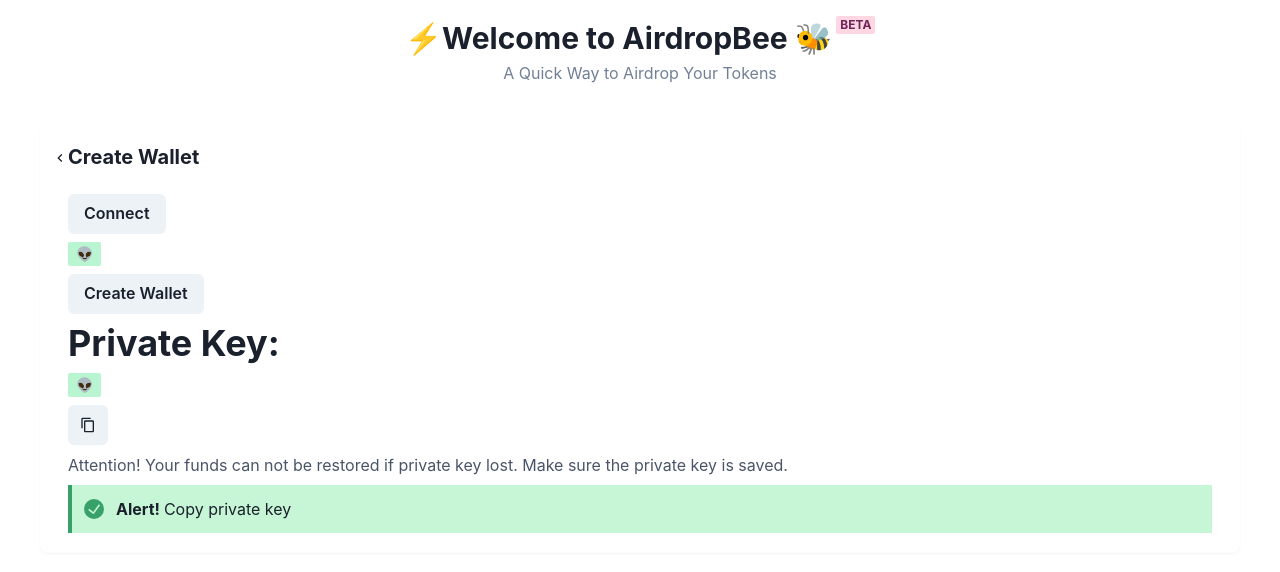
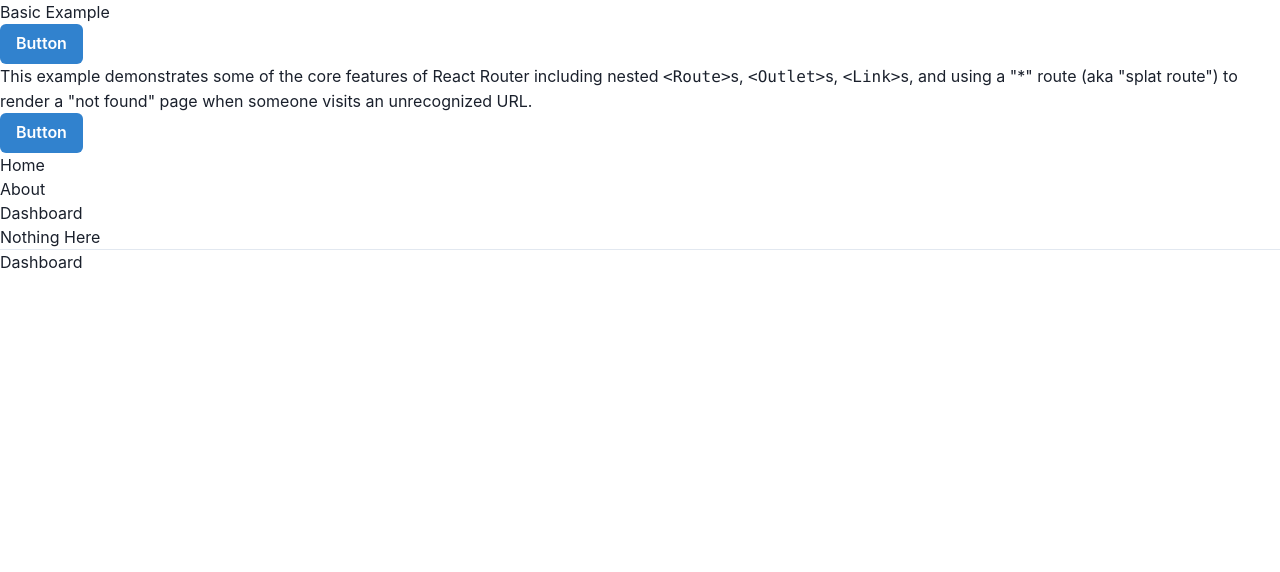
Before and after one commit to mingderwang/airdropming, a React (Create React App) app: page /dashboard in a window 1280 px wide. Shown: the top 572 px of the page. Built offline with nearby package versions, Linux system fonts and the light colour scheme.

Commit message:
layout support chakra ui

```diff
--- a/package.json
+++ b/package.json
@@ -3,6 +3,7 @@
   "name": "airdropming",
   "version": "0.1.1",
   "description": "airdropme.io clone",
+  "private": true,
   "keywords": [
     "etherspot",
     "airdrop",
@@ -25,12 +26,15 @@
     "react-dom": "^17.0.2",
     "react-hook-form": "^7.31.2",
     "react-icons": "^4.3.1",
+    "react-router-dom": "^6.3.0",
     "react-scripts": "4.0.3",
     "reflect-metadata": "^0.1.13",
     "rxjs": "^7.5.5",
+    "swr": "^1.3.0",
     "truncate-eth-address": "^1.0.2"
   },
   "devDependencies": {
+    "@types/react-dom": "^18.0.5",
     "react-scripts": "1.0.0",
     "typescript": "^4.6.4"
   },
--- /dev/null
+++ b/src/App.tsx
@@ -0,0 +1,70 @@
+import { Routes, Route, Outlet, Link } from "react-router-dom";
+import Layout from './components/Layout'
+import Home from './components/Home'
+import About from './components/About'
+import NoMatch from './components/Error'
+import Dashboard from './components/Dashboard'
+import {
+  useControllableState,
+  useBoolean,
+  ChakraProvider,
+  Box,
+  Checkbox,
+  Button,
+  Image,
+  Badge,
+  Text,
+  Icon,
+  Stack,
+  Avatar,
+  AvatarBadge,
+  Alert,
+  AlertIcon,
+  AlertTitle,
+  AlertDescription,
+  FormLabel,
+  Input,
+  FormHelperText,
+  FormErrorMessage,
+  Grid,
+  Switch,
+  InputGroup,
+  InputRightElement,
+  Flex,
+  Tag,
+  Heading,
+  useBreakpoint,
+  IconButton,
+} from "@chakra-ui/react";
+
+export default function App() {
+  return (
+    <div><ChakraProvider resetCSS>      <h1>Basic Example</h1>
+      <Button colorScheme='blue'>Button</Button>
+      <p>
+        This example demonstrates some of the core features of React Router
+        including nested <code>&lt;Route&gt;</code>s,{" "}
+        <code>&lt;Outlet&gt;</code>s, <code>&lt;Link&gt;</code>s, and using a
+        "*" route (aka "splat route") to render a "not found" page when someone
+        visits an unrecognized URL.
+      </p>
+
+      {/* Routes nest inside one another. Nested route paths build upon
+            parent route paths, and nested route elements render inside
+            parent route elements. See the note about <Outlet> below. */}
+      <Routes>
+        <Route path="/" element={<Layout />}>
+          <Route index element={<Home />} />
+          <Route path="about" element={<About />} />
+          <Route path="dashboard" element={<Dashboard />} />
+
+          {/* Using path="*"" means "match anything", so this route
+                acts like a catch-all for URLs that we don't have explicit
+                routes for. */}
+          <Route path="*" element={<NoMatch />} />
+        </Route>
+      </Routes>
+      </ChakraProvider>
+    </div>
+  );
+}
--- /dev/null
+++ b/src/components/About.tsx
@@ -0,0 +1,10 @@
+import { Routes, Route, Outlet, Link } from "react-router-dom";
+
+export default
+function About() {
+    return (
+      <div>
+        <h2>About</h2>
+      </div>
+    );
+  }
--- /dev/null
+++ b/src/components/Dashboard.tsx
@@ -0,0 +1,10 @@
+import { Routes, Route, Outlet, Link } from "react-router-dom";
+
+export default
+function Dashboard() {
+    return (
+      <div>
+        <h2>Dashboard</h2>
+      </div>
+    );
+  }
--- /dev/null
+++ b/src/components/Error.tsx
@@ -0,0 +1,22 @@
+import useSWR from "swr";
+
+const fetcher = (url:any) => fetch(url).then((res) => res.json());
+export default function NoMatch() {
+    const { data, error } = useSWR(
+        "https://api.github.com/repos/vercel/swr",
+        fetcher
+      );
+      if (error) return (
+        <><h1>❌ An error has occurred.</h1></>);
+      if (!data) return (
+        <><h1>Loading... 🐝 </h1></>);
+    return (
+        <>
+         <h1>404 page not found</h1>
+         <h1>{data.name}</h1>
+         <p>{data.description}</p>
+         <strong>👁 {data.subscribers_count}</strong>{" "}
+         <strong>✨ {data.stargazers_count}</strong>{" "}
+         <strong>🍴 {data.forks_count}</strong>
+      </>
+    )}
--- /dev/null
+++ b/src/components/Layout.tsx
@@ -0,0 +1,70 @@
+import { Routes, Route, Outlet  } from "react-router-dom";
+import {
+    useControllableState,
+    useBoolean,
+    ChakraProvider,
+    Box,
+    Checkbox,
+    Button,
+    Image,
+    Badge,
+    Text,
+    Icon,
+    Stack,
+    Avatar,
+    AvatarBadge,
+    Alert,
+    AlertIcon,
+    AlertTitle,
+    AlertDescription,
+    FormLabel,
+    Input,
+    FormHelperText,
+    FormErrorMessage,
+    Grid,
+    Switch,
+    InputGroup,
+    InputRightElement,
+    Flex,
+    Tag,
+    Heading,
+    useBreakpoint,
+    IconButton,
+    Link,
+  } from "@chakra-ui/react";
+
+export default function Layout() {
+    return (
+        <>
+        <Button colorScheme='blue'>Button</Button>
+      <div>
+        {/* A "layout route" is a good place to put markup you want to
+            share across all the pages on your site, like navigation. */}
+        <nav>
+          <ul>
+            <li>
+              <Link href='/'>Home</Link>
+            </li>
+            <li>
+              <Link href="/about">About</Link>
+            </li>
+            <li>
+              <Link href="/dashboard">Dashboard</Link>
+            </li>
+            <li>
+              <Link href="/nothing-here">Nothing Here</Link>
+            </li>
+          </ul>
+        </nav>
+
+        <hr />
+
+        {/* An <Outlet> renders whatever child route is currently active,
+            so you can think about this <Outlet> as a placeholder for
+            the child routes we defined above. */}
+        <Outlet />
+      </div>
+
+        </>
+    );
+  }
--- a/src/index.js
+++ /dev/null
@@ -1,7 +0,0 @@
-import React from "react";
-import ReactDOM from "react-dom";
-
-import App from "./App";
-
-const rootElement = document.getElementById("root");
-ReactDOM.render(<App />, rootElement);
--- /dev/null
+++ b/src/index.tsx
@@ -0,0 +1,14 @@
+import React from "react";
+import ReactDOM from "react-dom";
+import { BrowserRouter } from "react-router-dom";
+
+import App from "./App";
+
+ReactDOM.render(
+  <React.StrictMode>
+    <BrowserRouter>
+      <App />
+    </BrowserRouter>
+  </React.StrictMode>,
+  document.getElementById("root")
+);
```
Also changed, not shown: src/components/404.tsx (added, +12 -0 lines), src/components/Home.js (renamed from src/App.js, +6 -6 lines), src/components/Navigation.js (added, +14 -0 lines), 1 other file (tests, documents, lock files or other folders).
